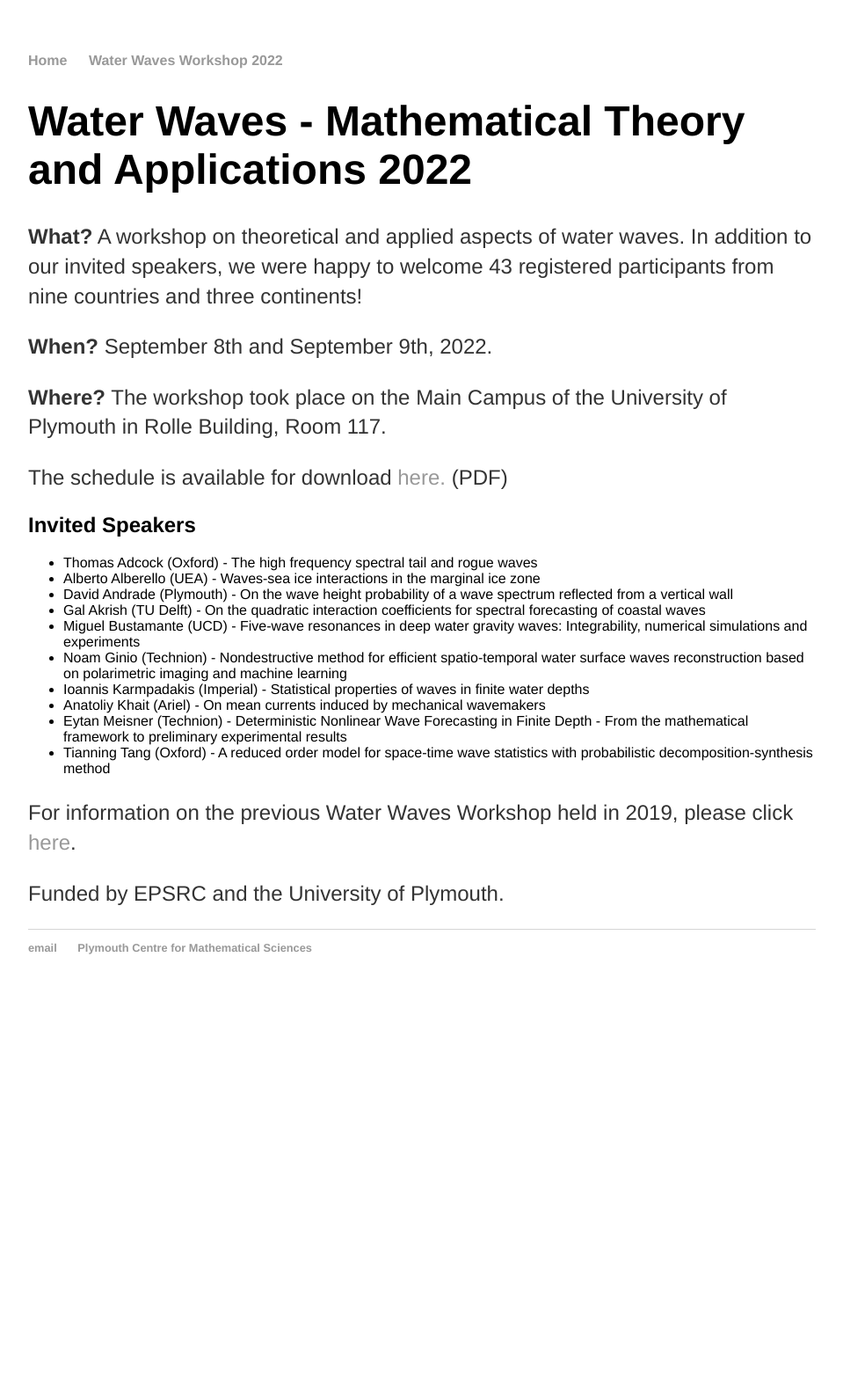
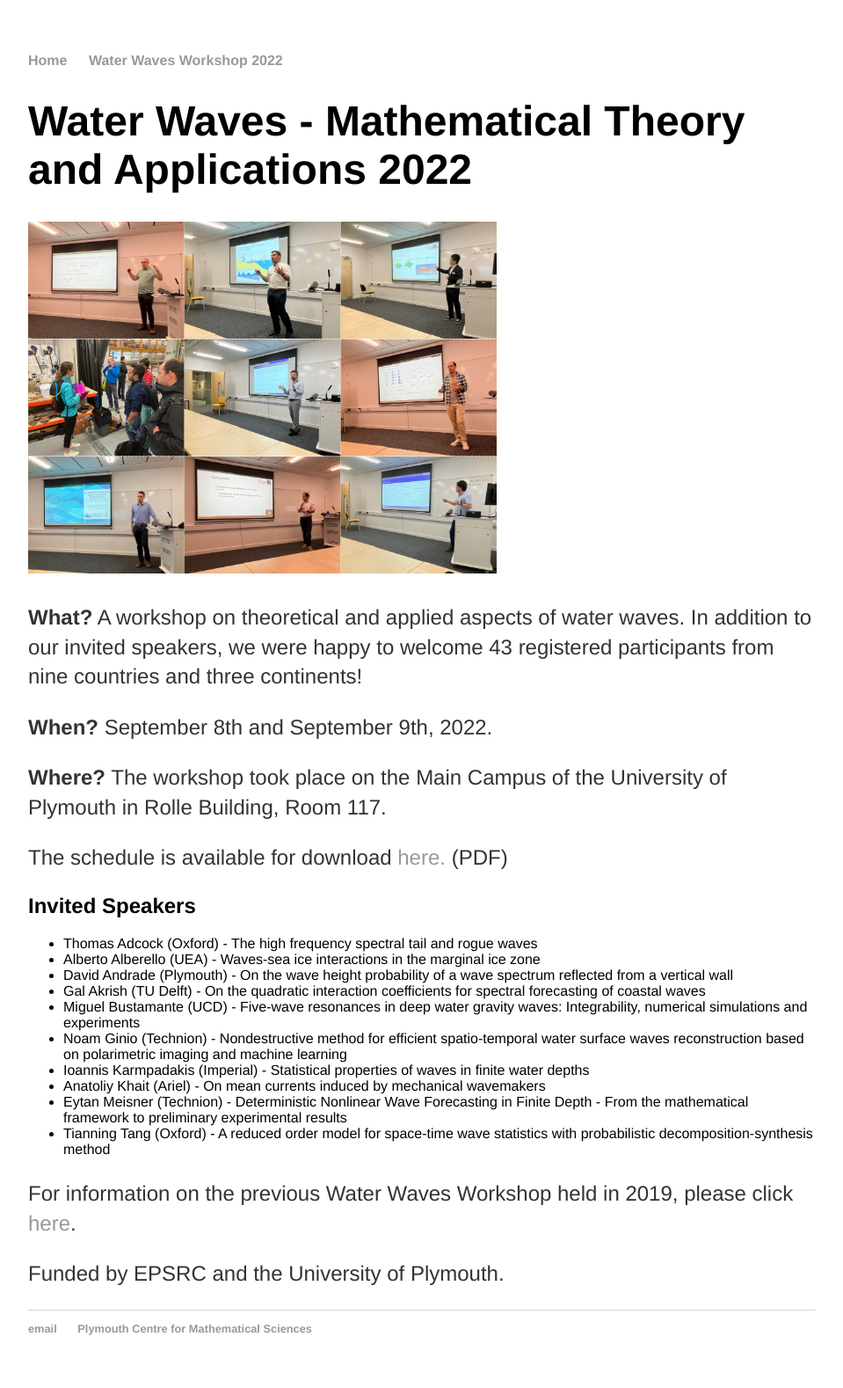
Before and after one commit to rstuhlmeier/rstuhlmeier.github.io, a Jekyll site: the page built from conferences/workshop2.html, in a window 1280 px wide. Shown: the whole page at 88% size, without its empty margins (160-1119 px from the left). Built offline with Jekyll 4.4.1, drawn with Linux system fonts in a browser that asks for light colours; before the commit the page ends 1145 px from its top, so only the background shows below that.

Commit message:
Update workshop2.html

```diff
--- a/conferences/workshop2.html
+++ b/conferences/workshop2.html
@@ -4,6 +4,10 @@ title: Workshop Water Waves 2022 - Mathematical Theory and Applications
 ---
 
 <h1>Water Waves - Mathematical Theory and Applications 2022</h1>
+
+<p>
+<img src="bitmap.jpg" alt="Group photo" height="400" >
+</p>
 
 <p><b>What?</b>   A workshop on theoretical and applied aspects of water waves. In addition to our invited speakers, we were happy to welcome 43 registered participants from nine countries and three continents! </p>
 <p><b>When?</b>   September 8th and September 9th, 2022. </p>
```
